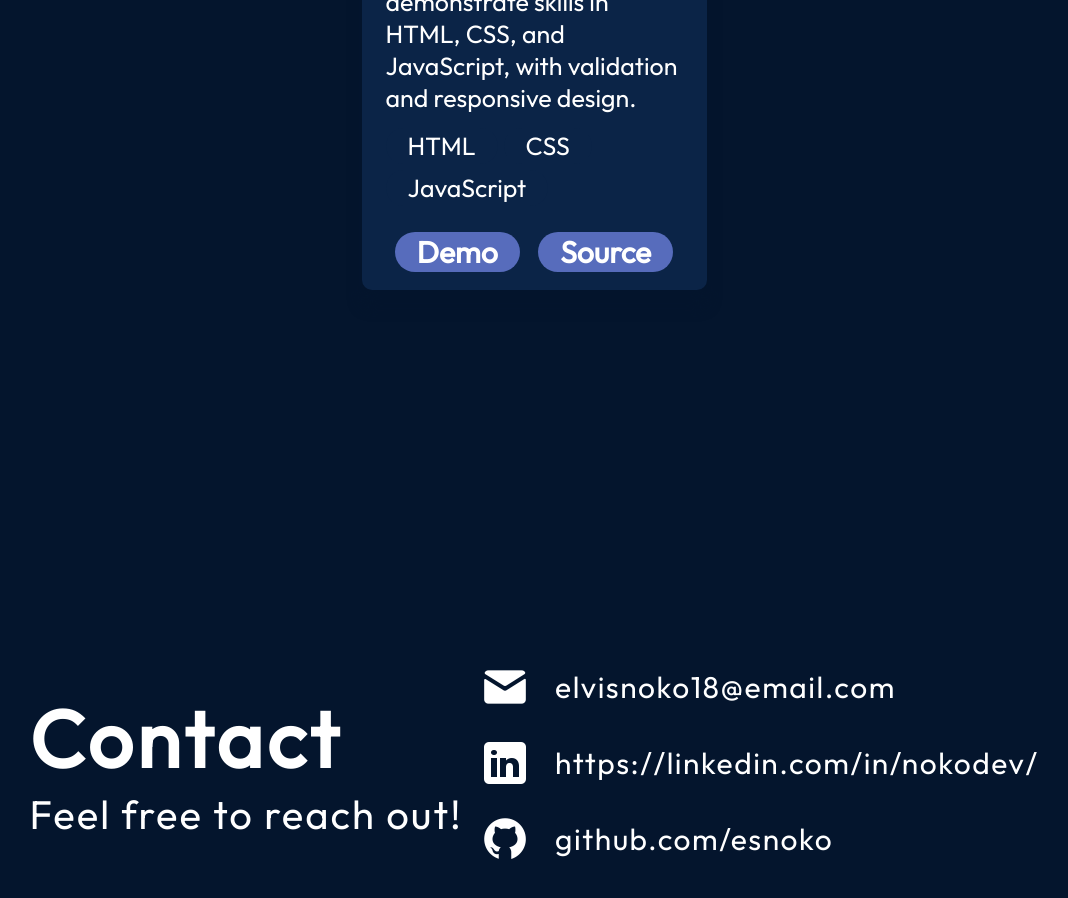
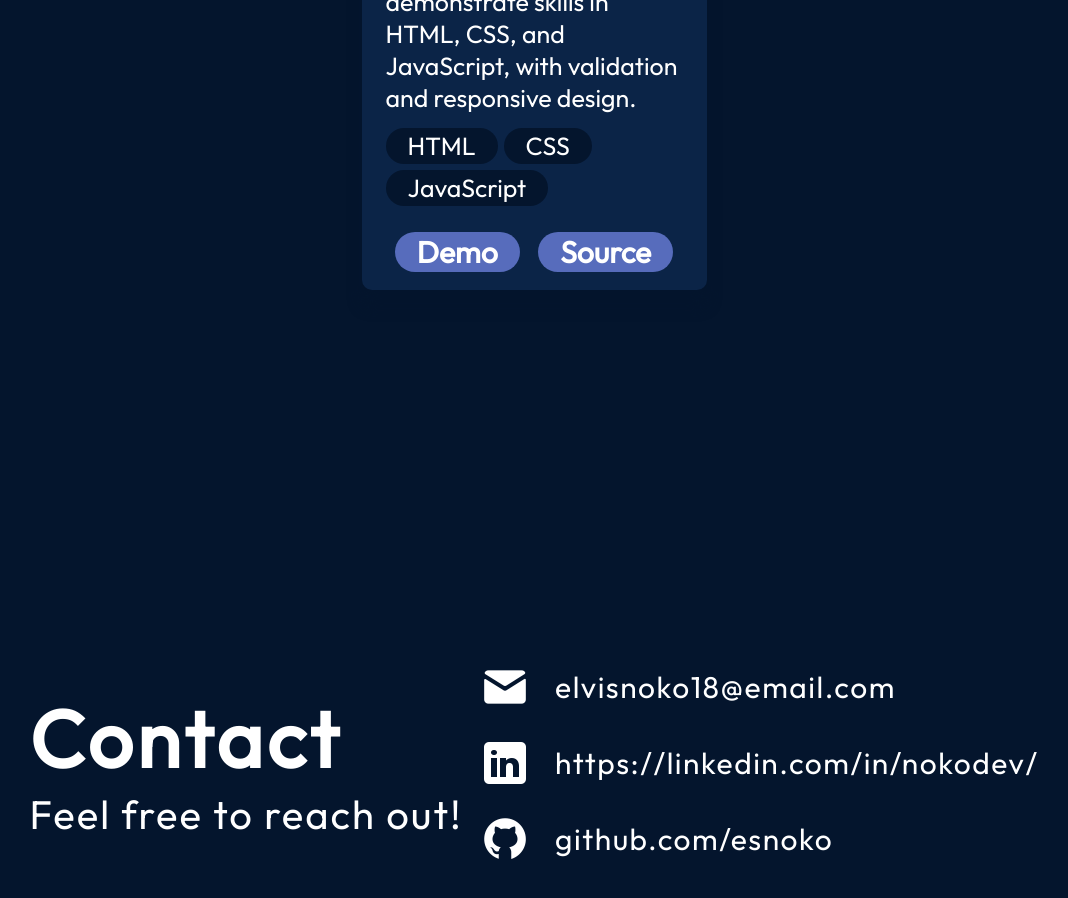
Before and after one commit to esnoko/Portfolio, a React (Vite) app in the folder Portfolio/: page / in a window 1280 px wide. Shown: the part 3140-4038 px from the top of the page, without its empty margins (106-1174 px from the left). Built offline with nearby package versions, Linux system fonts and the light colour scheme.

Commit message:
added contactHeading

```diff
--- a/Portfolio/src/Components/Projects/ProjectCard.module.css
+++ b/Portfolio/src/Components/Projects/ProjectCard.module.css
@@ -39,7 +39,7 @@
   font-size: 25px;
   font-weight: 400;
   border-radius: 100px;
-  background: var(--color-dark);
+  background: var(--color-bg);
   padding: 2px 22px;
 }
 
--- /dev/null
+++ b/Portfolio/src/data/contactsHeading.json
@@ -0,0 +1,6 @@
+[
+    {
+        "role": "Contact",
+        "context": "Feel free to reach out!"
+    }
+  ]
```
